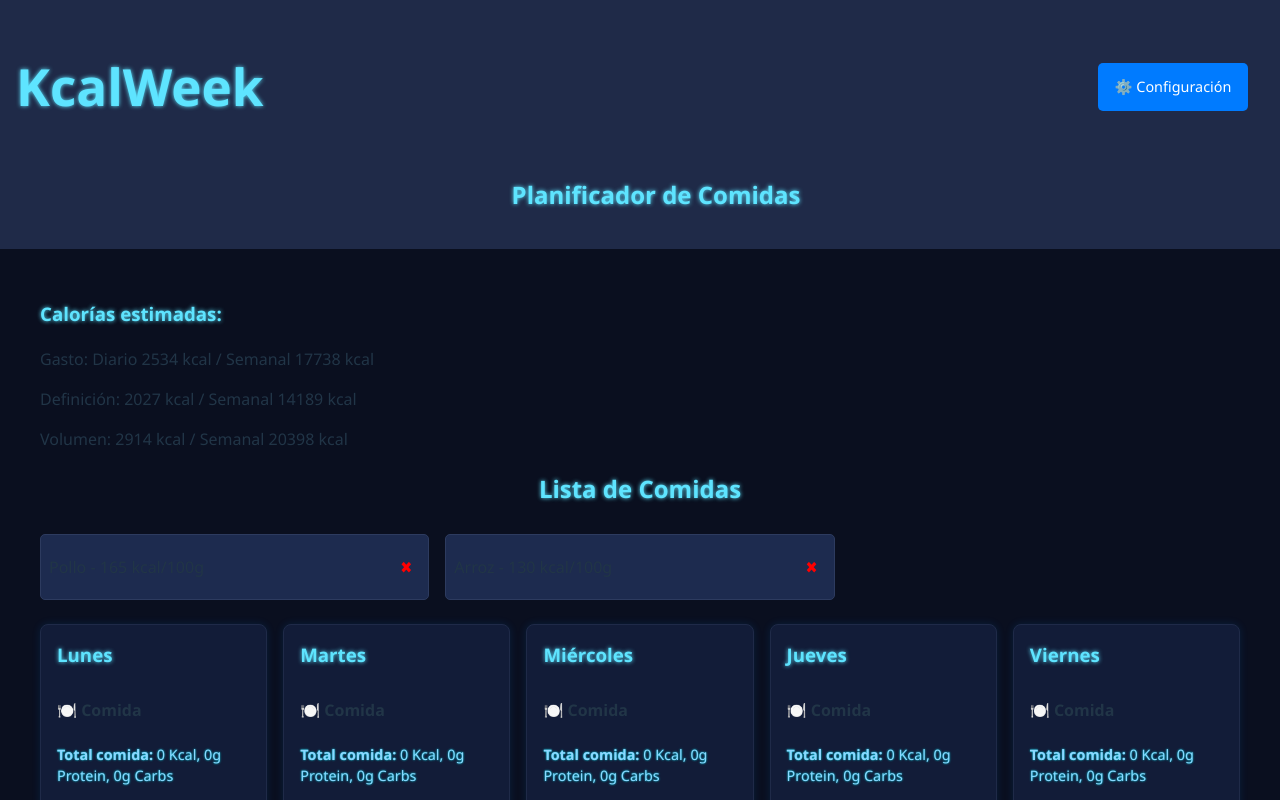
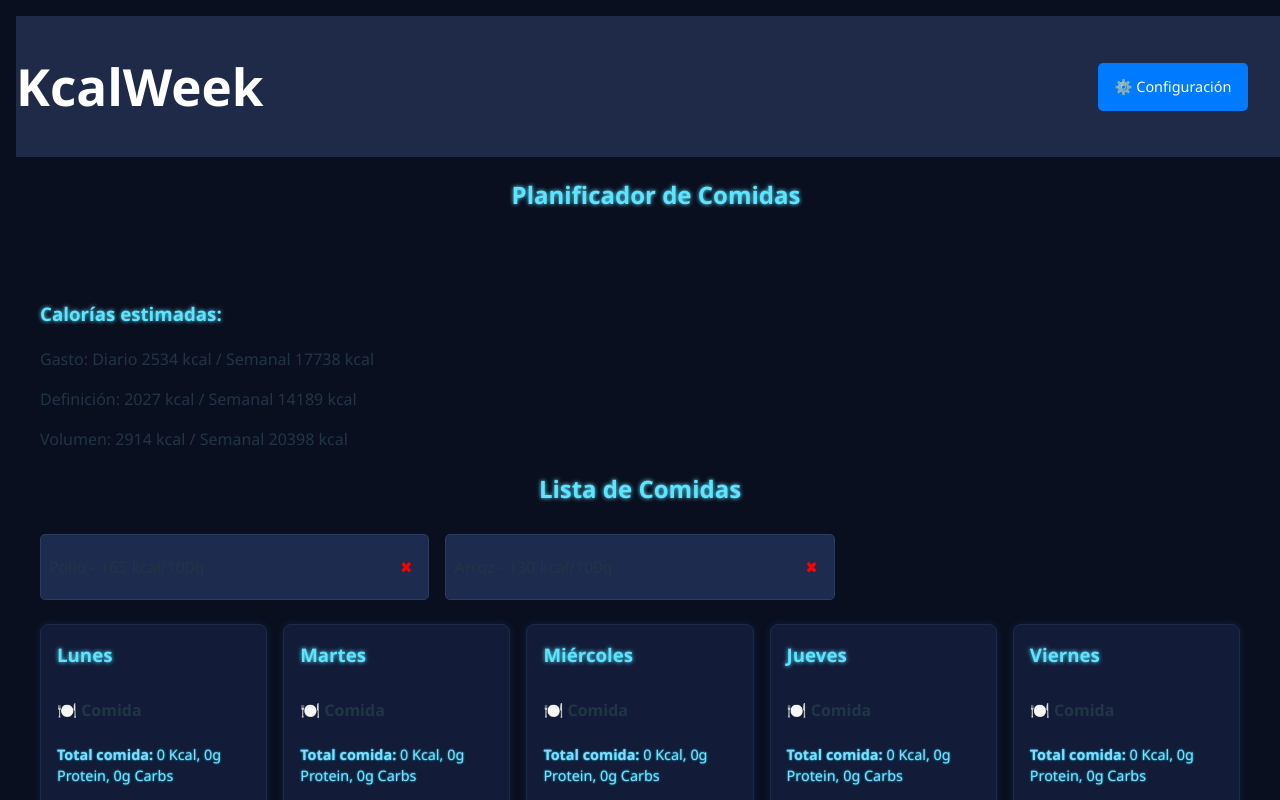
Before and after one commit to TamaraFdez/KcalWeek, a React (Vite) app: page / in a window 1280 px wide. Shown: the top 800 px of the page. Built offline with nearby package versions, Linux system fonts and the light colour scheme.

Commit message:
feat: refine App styling by adjusting header colors and navbar background

```diff
--- a/src/App.css
+++ b/src/App.css
@@ -9,10 +9,13 @@
 
 
 
-h1, h2, h3 {
+h2, h3 {
   color: #5ee4ff;
   text-shadow: 0 0 4px #5ee4ff;
 
+}
+h1{
+  color: ;
 }
 .App {
   padding: 2rem;
@@ -173,7 +176,7 @@ input[type="number"] {
 .navbar {
   display: flex;
  flex-direction: column;
-  background-color: #1f2a48;
+
   padding: 1rem;
   color: white;
   width: 100%;
@@ -186,6 +189,7 @@ h2{
   flex-direction: row;
   justify-content: space-between;
   align-items: center;
+  background-color: #1f2a48;
 }
 
 .dropdown-toggle {
```
